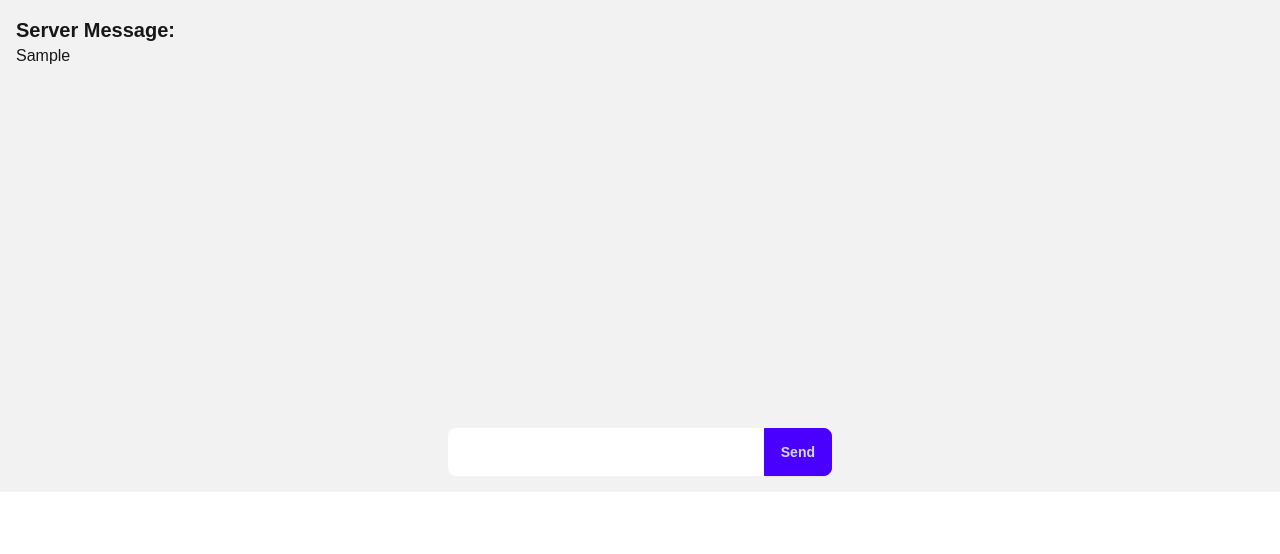
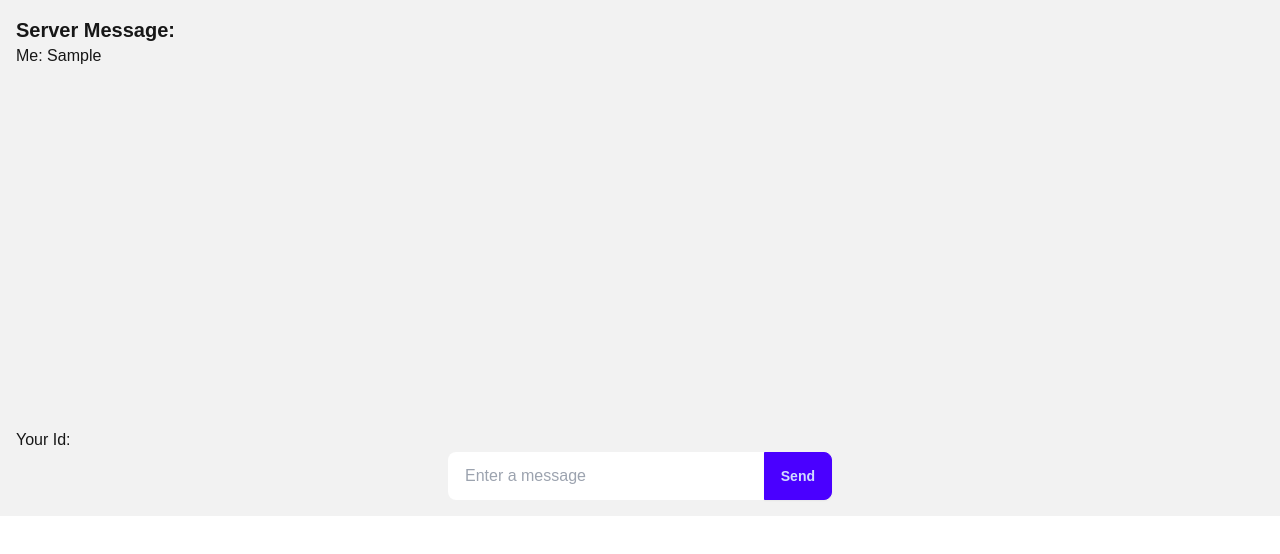
Before and after one commit to Oded2/LocalChat-Client, a Next.js app: page / in a window 1280 px wide. Both pictures are taken after typing "Sample" into the empty fields and a click on the button "Send". Shown: the top 554 px of the page. Built offline with nearby package versions, Linux system fonts and the light colour scheme; no server answers.

Commit message:
Added message author to messages

```diff
--- a/src/app/page.tsx
+++ b/src/app/page.tsx
@@ -1,19 +1,30 @@
 "use client";
 
 import { FormEvent, useEffect, useState, useRef } from "react";
+
+type Data = {
+  content: string;
+  author: "server" | string;
+};
 
 const IP = process.env.NEXT_PUBLIC_IP!;
 const SERVER_URL = `ws://${IP}:5000`;
 
 export default function WebSocketComponent() {
   const [user, setUser] = useState<string>("");
-  const [messages, setMessages] = useState<string[]>([]);
+  const [messages, setMessages] = useState<
+    {
+      content: string;
+      author: string;
+    }[]
+  >([]);
   const [socket, setSocket] = useState<WebSocket | null>(null);
+  const [id, setId] = useState<string>("");
   const messagesContainer = useRef<HTMLUListElement | null>(null);
 
   // Function to add an item to the array
-  const addMessage = (item: string) => {
-    setMessages((prevMessages) => [...prevMessages, item]); // Use functional update
+  const addMessage = (data: Data) => {
+    setMessages((prevMessages) => [...prevMessages, data]); // Use functional update
   };
 
   // Function to remove an item by index
@@ -26,7 +37,7 @@ export default function WebSocketComponent() {
   const handleSend = (e: FormEvent<HTMLFormElement>) => {
     e.preventDefault();
     if (socket) socket.send(user);
-    addMessage(user);
+    addMessage({ author: "Me", content: user });
     setUser("");
     const current = messagesContainer.current;
     if (current) {
@@ -44,7 +55,12 @@ export default function WebSocketComponent() {
     const ws = new WebSocket(SERVER_URL);
     setSocket(ws); // Store the WebSocket instance
     ws.onmessage = (event) => {
-      addMessage(event.data);
+      const data: Data = JSON.parse(event.data);
+      console.log(data);
+      if (data.author === "server") addMessage(data);
+      else {
+        setId(data.content);
+      }
     };
 
     ws.onclose = () => {
@@ -66,7 +82,7 @@ export default function WebSocketComponent() {
         <ul ref={messagesContainer} className="list-disc">
           {messages.map((value, index) => (
             <li key={index} className="flex justify-between items-center mb-2">
-              {value}
+              {`${value.author}: ${value.content}`}
               {/* <button
                 className="btn btn-sm btn-error btn-outline"
                 onClick={() => removeItem(index)}
@@ -77,10 +93,14 @@ export default function WebSocketComponent() {
           ))}
         </ul>
       </div>
+      <div className="me-auto">
+        <span>{`Your Id: ${id}`}</span>
+      </div>
       <form className="join mx-auto w-full max-w-sm" onSubmit={handleSend}>
         <input
           type="text"
           onChange={handleTextChange}
+          placeholder="Enter a message"
           value={user}
           className="input w-full join-item"
         />
```
